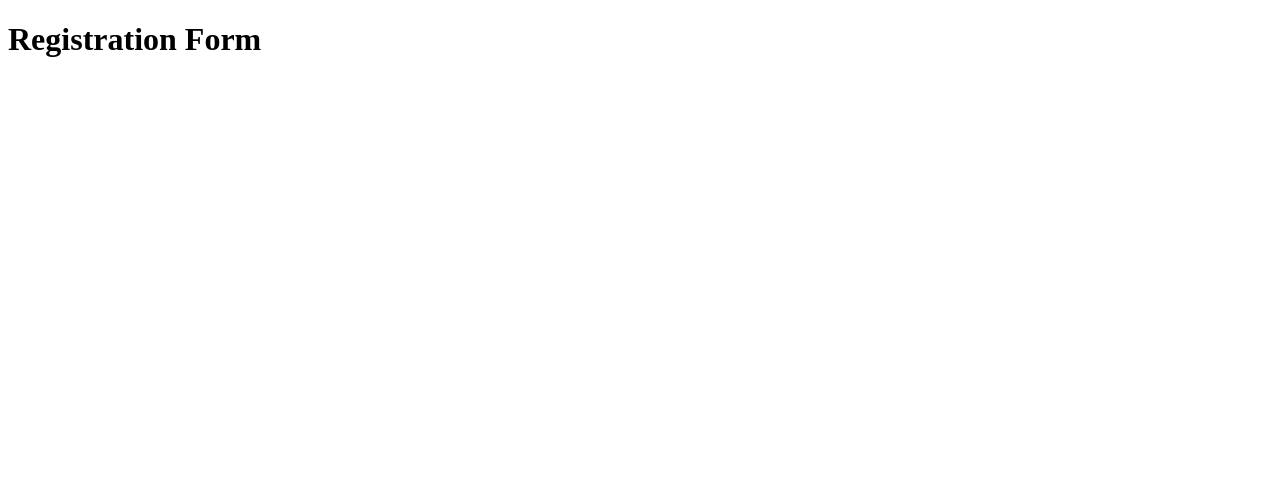
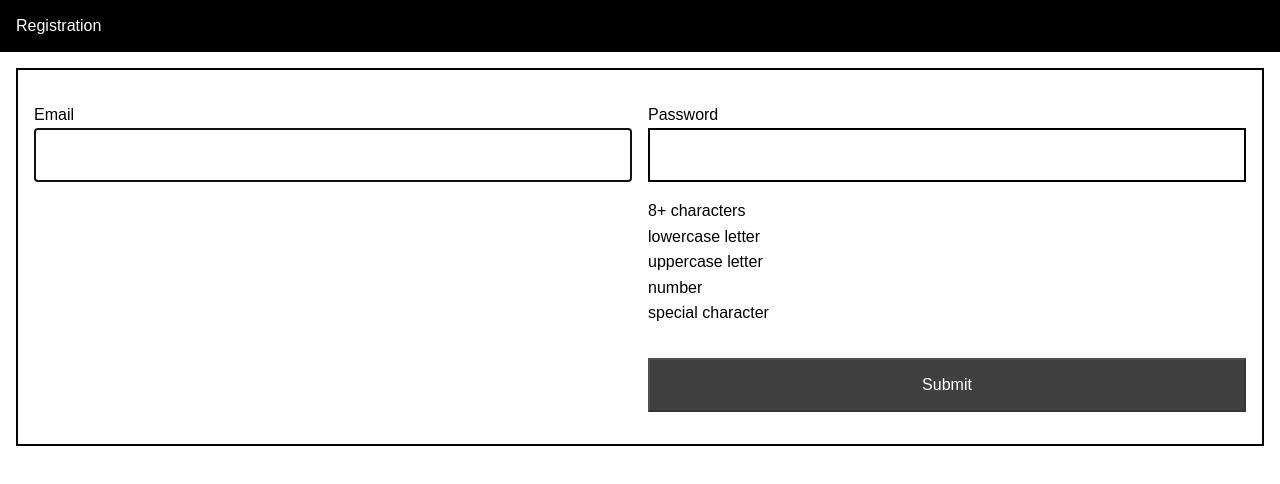
Before and after one commit to sohrabtaee/registration-form, a website built with Parcel: page index.html in a window 1280 px wide. Built offline with nearby package versions, Linux system fonts and the light colour scheme.

Commit message:
Added the registration form and related styles

```diff
--- a/index.html
+++ b/index.html
@@ -4,10 +4,61 @@
     <meta charset="UTF-8" />
     <meta name="viewport" content="width=device-width, initial-scale=1.0" />
     <title>Registration Form</title>
+    <link
+      rel="stylesheet"
+      href="https://cdnjs.cloudflare.com/ajax/libs/normalize/8.0.1/normalize.min.css"
+    />
     <link rel="stylesheet" href="./style.scss" />
   </head>
   <body>
-    <h1>Registration Form</h1>
+    <header class="page-header">
+      <h1 class="page-header__title">Registration</h1>
+    </header>
+    <form
+      action="#"
+      id="registration"
+      class="registration"
+      aria-label="Registration Form"
+    >
+      <fieldset class="registration__fieldset">
+        <label for="email" class="registration__label">Email</label>
+        <input
+          type="email"
+          id="email"
+          class="registration__input"
+          autocomplete="on"
+          aria-required="true"
+          autofocus
+        />
+      </fieldset>
+      <fieldset class="registration__fieldset">
+        <label for="password" class="registration__label">Password</label>
+        <input
+          type="password"
+          id="password"
+          class="registration__input"
+          aria-required="true"
+        />
+        <ul class="registration__feedback">
+          <li class="registration__feedback__item" id="length">
+            8+ characters
+          </li>
+          <li class="registration__feedback__item" id="lowercase">
+            lowercase letter
+          </li>
+          <li class="registration__feedback__item" id="uppercase">
+            uppercase letter
+          </li>
+          <li class="registration__feedback__item" id="number">number</li>
+          <li class="registration__feedback__item" id="special">
+            special character
+          </li>
+        </ul>
+      </fieldset>
+      <button type="submit" class="registration__submit" disabled>
+        Submit
+      </button>
+    </form>
     <script src="./index.js"></script>
   </body>
 </html>
--- a/style.scss
+++ b/style.scss
@@ -0,0 +1,132 @@
+@font-face {
+  font-family: 'ArialMT Regular';
+  font-style: normal;
+  font-weight: normal;
+  src: local('ArialMT Regular'), url('./assets/arialmt.woff') format('woff');
+}
+
+* {
+  box-sizing: border-box;
+}
+
+html {
+  font-size: 16px;
+  min-width: 100%;
+}
+
+body {
+  font-family: 'ArialMT Regular', Arial, Helvetica, sans-serif;
+  font-size: 1rem;
+  min-height: 100%;
+  padding: 0;
+  margin: 0;
+  line-height: 1.6;
+  font-weight: 400;
+  background-color: white;
+  color: black;
+}
+
+.page-header {
+  background-color: black;
+  height: 52px;
+  display: flex;
+  align-items: center;
+  padding: 0 1em;
+
+  &__title {
+    margin: 0;
+    color: white;
+    font-weight: normal;
+    font-size: 1em;
+  }
+}
+
+.registration {
+  padding: 1em 0;
+  margin: 1em;
+  border: 2px solid black;
+
+  &__fieldset {
+    padding: 1em 1em 0;
+    border: 0;
+    margin: 0;
+  }
+
+  &__label {
+    display: block;
+  }
+
+  &__input {
+    border: 2px solid black;
+    padding: 1em;
+    width: 100%;
+  }
+
+  &__feedback {
+    list-style-type: none;
+    margin: 1em 0;
+    padding: 0;
+  }
+
+  &__submit {
+    background-color: black;
+    color: white;
+    padding: 1em 2em;
+    margin: 1em;
+    width: calc(100% - 2em);
+
+    &[disabled] {
+      background-color: rgba(black, 0.75);
+      cursor: not-allowed;
+    }
+  }
+}
+
+@media (min-width: 600px) {
+  .registration {
+    display: flex;
+    flex-wrap: wrap;
+    position: relative;
+
+    &__fieldset:nth-child(1) {
+      order: 2;
+      flex: 0 0 50%;
+      padding-left: 0.5em;
+    }
+
+    &__fieldset:nth-child(2) {
+      order: 1;
+      flex: 0 0 50%;
+      padding-right: 0.5em;
+    }
+
+    &__submit {
+      position: absolute;
+      bottom: 1em;
+      right: 0;
+      width: calc(50% - 1.5em);
+    }
+  }
+}
+
+@media (min-width: 800px) {
+  .registration {
+    &__fieldset:nth-child(1) {
+      order: 1;
+      padding: 1em 0.5em 0 1em;
+    }
+
+    &__fieldset:nth-child(2) {
+      order: 2;
+      padding: 1em 1em 0 0.5em;
+    }
+
+    &__submit {
+      position: relative;
+      bottom: auto;
+      right: auto;
+      order: 3;
+      margin-left: auto;
+    }
+  }
+}
```
Also changed, not shown: assets/arialmt.woff (added).
